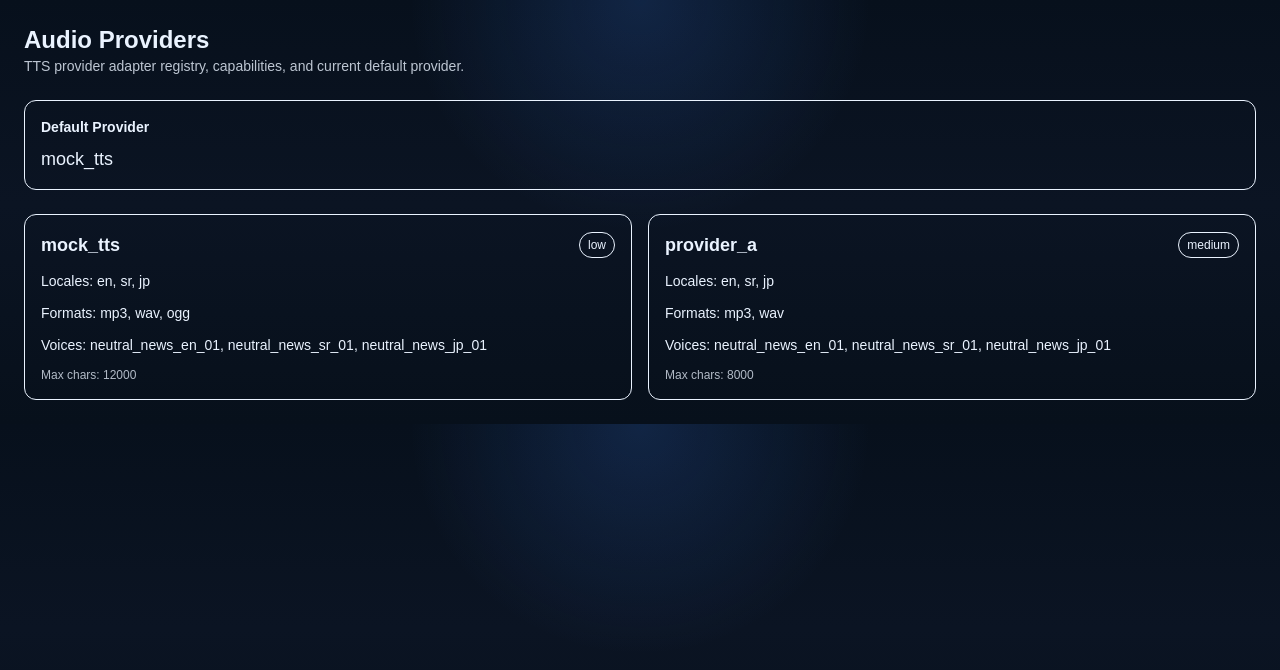
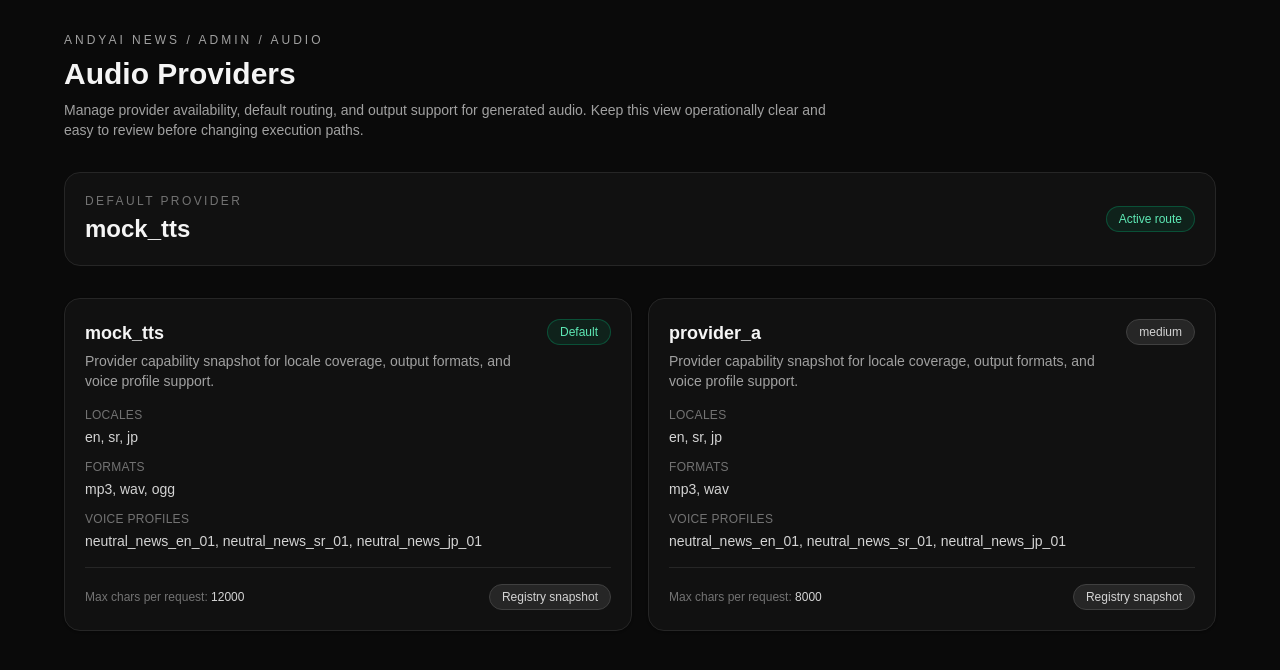
Before and after one commit to kolundzic/andyai-news, a Next.js app: page /admin/audio/providers in a window 1280 px wide. Shown: the top 670 px of the page. Built offline with nearby package versions, Linux system fonts and the light colour scheme.

Commit message:
feat: audio admin micro polish pass

```diff
--- a/app/admin/audio/archive/page.tsx
+++ b/app/admin/audio/archive/page.tsx
@@ -1,14 +1,73 @@
 export default function AudioArchiveAdminPage() {
+  const archivePreview = [
+    {
+      label: "Archive endpoint",
+      value: "/api/audio/archive",
+    },
+    {
+      label: "Status tracking",
+      value: "Archive state visibility",
+    },
+    {
+      label: "Retention class",
+      value: "Preview lane",
+    },
+    {
+      label: "Replay readiness",
+      value: "Operational preview",
+    },
+  ];
+
   return (
-    <main style={{ padding: 24 }}>
-      <h1>Audio Archive / Retention / Replay</h1>
-      <p>Admin preview lane for archive records, retention classes, and replay status.</p>
-      <ul>
-        <li>/api/audio/archive</li>
-        <li>archive status tracking</li>
-        <li>retention class preview</li>
-        <li>replay readiness preview</li>
-      </ul>
+    <main className="min-h-screen bg-neutral-950 p-8 text-neutral-100">
+      <div className="mx-auto max-w-5xl space-y-8">
+        <header className="space-y-2">
+          <p className="text-xs uppercase tracking-[0.25em] text-neutral-400">
+            AndyAI News / Admin / Audio
+          </p>
+          <h1 className="text-3xl font-semibold">Audio Archive</h1>
+          <p className="max-w-3xl text-sm text-neutral-400">
+            Review archive records, retention classes, and replay readiness before deeper asset and
+            delivery workflows are expanded.
+          </p>
+        </header>
+
+        <section className="rounded-2xl border border-neutral-800 bg-neutral-900/60 p-5">
+          <div className="flex flex-col gap-2 md:flex-row md:items-center md:justify-between">
+            <div>
+              <div className="text-xs uppercase tracking-[0.2em] text-neutral-500">
+                Archive lane
+              </div>
+              <div className="mt-1 text-lg font-semibold text-neutral-100">
+                Retention and replay overview
+              </div>
+            </div>
+            <div className="rounded-full border border-neutral-700 bg-neutral-800 px-3 py-1 text-xs text-neutral-300">
+              Preview only
+            </div>
+          </div>
+        </section>
+
+        <section className="grid gap-4 md:grid-cols-2">
+          {archivePreview.map((item) => (
+            <article
+              key={item.label}
+              className="rounded-2xl border border-neutral-800 bg-neutral-900/60 p-5"
+            >
+              <div className="text-xs uppercase tracking-wide text-neutral-500">{item.label}</div>
+              <div className="mt-2 text-base font-medium text-neutral-200">{item.value}</div>
+            </article>
+          ))}
+        </section>
+
+        <section className="rounded-2xl border border-dashed border-neutral-800 bg-neutral-900/40 p-6">
+          <h2 className="text-lg font-semibold text-neutral-100">Next archive expansion</h2>
+          <p className="mt-2 text-sm text-neutral-400">
+            This admin page is now visually aligned with the rest of the audio section and ready for
+            future table, filter, and replay action upgrades without changing route behavior today.
+          </p>
+        </section>
+      </div>
     </main>
   );
 }
--- a/app/admin/audio/providers/page.tsx
+++ b/app/admin/audio/providers/page.tsx
@@ -2,32 +2,101 @@ import snapshot from "@/data/tts-provider/provider-snapshot.json";
 
 export default function AudioProvidersPage() {
   return (
-    <main className="p-6 space-y-6">
-      <div>
-        <h1 className="text-2xl font-bold">Audio Providers</h1>
-        <p className="text-sm opacity-80">
-          TTS provider adapter registry, capabilities, and current default provider.
-        </p>
-      </div>
+    <main className="min-h-screen bg-neutral-950 p-8 text-neutral-100">
+      <div className="mx-auto max-w-6xl space-y-8">
+        <header className="space-y-2">
+          <p className="text-xs uppercase tracking-[0.25em] text-neutral-400">
+            AndyAI News / Admin / Audio
+          </p>
+          <h1 className="text-3xl font-semibold">Audio Providers</h1>
+          <p className="max-w-3xl text-sm text-neutral-400">
+            Manage provider availability, default routing, and output support for generated audio.
+            Keep this view operationally clear and easy to review before changing execution paths.
+          </p>
+        </header>
 
-      <div className="rounded-xl border p-4">
-        <div className="text-sm font-semibold">Default Provider</div>
-        <div className="mt-2 text-lg">{snapshot.default_provider}</div>
-      </div>
+        <section className="rounded-2xl border border-neutral-800 bg-neutral-900/60 p-5">
+          <div className="flex flex-col gap-3 md:flex-row md:items-center md:justify-between">
+            <div className="space-y-1">
+              <div className="text-xs uppercase tracking-[0.2em] text-neutral-500">
+                Default provider
+              </div>
+              <div className="text-2xl font-semibold text-neutral-100">
+                {snapshot.default_provider}
+              </div>
+            </div>
+            <div className="rounded-full border border-emerald-500/30 bg-emerald-500/10 px-3 py-1 text-xs font-medium text-emerald-300">
+              Active route
+            </div>
+          </div>
+        </section>
 
-      <div className="grid gap-4 md:grid-cols-2">
-        {snapshot.providers.map((provider) => (
-          <section key={provider.provider} className="rounded-xl border p-4 space-y-3">
-            <div className="flex items-center justify-between">
-              <h2 className="text-lg font-semibold">{provider.provider}</h2>
-              <span className="text-xs rounded-full border px-2 py-1">{provider.latency_class}</span>
-            </div>
-            <div className="text-sm">Locales: {provider.locales.join(", ")}</div>
-            <div className="text-sm">Formats: {provider.formats.join(", ")}</div>
-            <div className="text-sm">Voices: {provider.voice_profiles.join(", ")}</div>
-            <div className="text-xs opacity-75">Max chars: {provider.max_chars_per_request}</div>
-          </section>
-        ))}
+        <section className="grid gap-4 md:grid-cols-2">
+          {snapshot.providers.map((provider) => {
+            const isDefault = provider.provider === snapshot.default_provider;
+
+            return (
+              <article
+                key={provider.provider}
+                className="rounded-2xl border border-neutral-800 bg-neutral-900/60 p-5 shadow-sm"
+              >
+                <div className="flex items-start justify-between gap-3">
+                  <div className="space-y-1">
+                    <h2 className="text-lg font-semibold text-neutral-100">{provider.provider}</h2>
+                    <p className="text-sm text-neutral-400">
+                      Provider capability snapshot for locale coverage, output formats, and voice
+                      profile support.
+                    </p>
+                  </div>
+
+                  <div
+                    className={`rounded-full border px-3 py-1 text-xs font-medium ${
+                      isDefault
+                        ? "border-emerald-500/30 bg-emerald-500/10 text-emerald-300"
+                        : "border-neutral-700 bg-neutral-800 text-neutral-300"
+                    }`}
+                  >
+                    {isDefault ? "Default" : provider.latency_class}
+                  </div>
+                </div>
+
+                <div className="mt-4 grid gap-3 text-sm text-neutral-200">
+                  <div>
+                    <div className="text-xs uppercase tracking-wide text-neutral-500">Locales</div>
+                    <div className="mt-1 text-neutral-300">{provider.locales.join(", ")}</div>
+                  </div>
+
+                  <div>
+                    <div className="text-xs uppercase tracking-wide text-neutral-500">Formats</div>
+                    <div className="mt-1 text-neutral-300">{provider.formats.join(", ")}</div>
+                  </div>
+
+                  <div>
+                    <div className="text-xs uppercase tracking-wide text-neutral-500">
+                      Voice profiles
+                    </div>
+                    <div className="mt-1 text-neutral-300">
+                      {provider.voice_profiles.join(", ")}
+                    </div>
+                  </div>
+                </div>
+
+                <div className="mt-4 flex items-center justify-between gap-3 border-t border-neutral-800 pt-4">
+                  <div className="text-xs text-neutral-500">
+                    Max chars per request:{" "}
+                    <span className="font-medium text-neutral-300">
+                      {provider.max_chars_per_request}
+                    </span>
+                  </div>
+
+                  <div className="rounded-full border border-neutral-700 bg-neutral-800 px-3 py-1 text-xs text-neutral-300">
+                    Registry snapshot
+                  </div>
+                </div>
+              </article>
+            );
+          })}
+        </section>
       </div>
     </main>
   );
--- a/app/admin/audio/queue/page.tsx
+++ b/app/admin/audio/queue/page.tsx
@@ -1,24 +1,67 @@
 import { getAudioQueueSnapshot } from "@/lib/audio-jobs/helpers";
+
+function statusTone(status: string) {
+  switch (status.toLowerCase()) {
+    case "completed":
+    case "done":
+      return "border-emerald-500/30 bg-emerald-500/10 text-emerald-300";
+    case "processing":
+    case "running":
+      return "border-sky-500/30 bg-sky-500/10 text-sky-300";
+    case "queued":
+    case "pending":
+      return "border-amber-500/30 bg-amber-500/10 text-amber-300";
+    case "failed":
+    case "error":
+      return "border-red-500/30 bg-red-500/10 text-red-300";
+    default:
+      return "border-neutral-700 bg-neutral-800 text-neutral-300";
+  }
+}
 
 export default function AdminAudioQueuePage() {
   const { jobs } = getAudioQueueSnapshot();
 
   return (
-    <main className="min-h-screen bg-neutral-950 text-neutral-100 p-8">
+    <main className="min-h-screen bg-neutral-950 p-8 text-neutral-100">
       <div className="mx-auto max-w-6xl space-y-8">
         <header className="space-y-2">
           <p className="text-xs uppercase tracking-[0.25em] text-neutral-400">
             AndyAI News / Admin / Audio
           </p>
           <h1 className="text-3xl font-semibold">Audio Render Queue</h1>
-          <p className="text-sm text-neutral-400 max-w-3xl">
-            First execution lane for queued audio jobs. This is a safe internal queue view
-            for job status, locale, source kind and retry state.
+          <p className="max-w-3xl text-sm text-neutral-400">
+            Review queued audio jobs, provider routing, locale coverage, and retry state in one
+            operational lane before archive handoff.
           </p>
         </header>
 
-        <section className="rounded-2xl border border-neutral-800 bg-neutral-900/60 overflow-hidden">
-          <div className="grid grid-cols-8 gap-3 border-b border-neutral-800 px-4 py-3 text-xs uppercase tracking-wide text-neutral-400">
+        <section className="rounded-2xl border border-neutral-800 bg-neutral-900/60 p-5">
+          <div className="flex flex-col gap-2 md:flex-row md:items-center md:justify-between">
+            <div>
+              <div className="text-xs uppercase tracking-[0.2em] text-neutral-500">
+                Queue snapshot
+              </div>
+              <div className="mt-1 text-lg font-semibold text-neutral-100">
+                {jobs.length} job{jobs.length === 1 ? "" : "s"}
+              </div>
+            </div>
+            <div className="text-sm text-neutral-400">
+              Internal first-pass view for status, source kind, provider, and attempt health.
+            </div>
+          </div>
+        </section>
+
+        {jobs.length === 0 ? (
+          <section className="rounded-2xl border border-dashed border-neutral-800 bg-neutral-900/40 p-8 text-center">
+            <h2 className="text-lg font-semibold text-neutral-100">Queue is clear</h2>
+            <p className="mt-2 text-sm text-neutral-400">
+              There are no audio jobs waiting for processing right now.
+            </p>
+          </section>
+        ) : (
+          <section className="overflow-hidden rounded-2xl border border-neutral-800 bg-neutral-900/60">
+            <div className="hidden grid-cols-8 gap-3 border-b border-neutral-800 px-4 py-3 text-xs uppercase tracking-wide text-neutral-400 md:grid">
               <div>Job</div>
               <div>Day</div>
               <div>Locale</div>
@@ -28,26 +71,81 @@ export default function AdminAudioQueuePage() {
               <div>Attempts</div>
               <div>Voice</div>
             </div>
+
+            <div className="divide-y divide-neutral-800/70">
+              {jobs.map((job) => (
+                <article
+                  key={job.job_id}
+                  className="grid gap-4 px-4 py-4 md:grid-cols-8 md:items-center md:gap-3"
+                >
                   <div>
-            {jobs.map((job) => (
+                    <div className="text-xs uppercase tracking-wide text-neutral-500 md:hidden">
+                      Job
+                    </div>
+                    <div className="break-all text-sm text-neutral-200">{job.job_id}</div>
+                  </div>
+
+                  <div>
+                    <div className="text-xs uppercase tracking-wide text-neutral-500 md:hidden">
+                      Day
+                    </div>
+                    <div className="text-sm text-neutral-300">{job.day}</div>
+                  </div>
+
+                  <div>
+                    <div className="text-xs uppercase tracking-wide text-neutral-500 md:hidden">
+                      Locale
+                    </div>
+                    <div className="text-sm text-neutral-300">{job.locale}</div>
+                  </div>
+
+                  <div>
+                    <div className="text-xs uppercase tracking-wide text-neutral-500 md:hidden">
+                      Source
+                    </div>
+                    <div className="text-sm text-neutral-300">{job.source_kind}</div>
+                  </div>
+
+                  <div>
+                    <div className="text-xs uppercase tracking-wide text-neutral-500 md:hidden">
+                      Status
+                    </div>
                     <div
-                key={job.job_id}
-                className="grid grid-cols-8 gap-3 px-4 py-4 border-b border-neutral-800/70 text-sm"
+                      className={`inline-flex rounded-full border px-3 py-1 text-xs font-medium ${statusTone(
+                        job.status,
+                      )}`}
                     >
-                <div className="break-all">{job.job_id}</div>
-                <div>{job.day}</div>
-                <div>{job.locale}</div>
-                <div>{job.source_kind}</div>
-                <div>{job.status}</div>
-                <div>{job.provider}</div>
+                      {job.status}
+                    </div>
+                  </div>
+
                   <div>
+                    <div className="text-xs uppercase tracking-wide text-neutral-500 md:hidden">
+                      Provider
+                    </div>
+                    <div className="text-sm text-neutral-300">{job.provider}</div>
+                  </div>
+
+                  <div>
+                    <div className="text-xs uppercase tracking-wide text-neutral-500 md:hidden">
+                      Attempts
+                    </div>
+                    <div className="text-sm text-neutral-300">
                       {job.attempt_count}/{job.max_attempts}
                     </div>
-                <div>{job.voice_profile}</div>
                   </div>
+
+                  <div>
+                    <div className="text-xs uppercase tracking-wide text-neutral-500 md:hidden">
+                      Voice
+                    </div>
+                    <div className="text-sm text-neutral-300">{job.voice_profile}</div>
+                  </div>
+                </article>
               ))}
             </div>
           </section>
+        )}
       </div>
     </main>
   );
```
Lines whose indentation alone changed are shown as unchanged.
